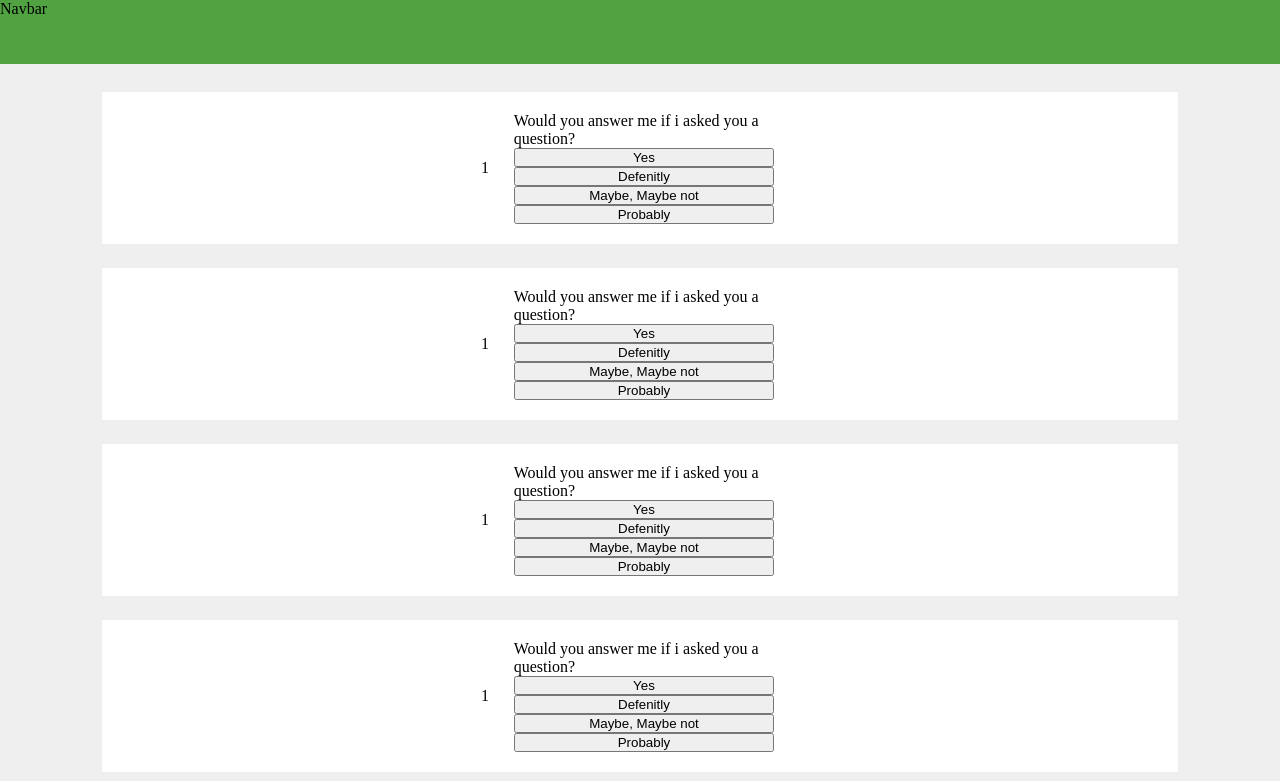
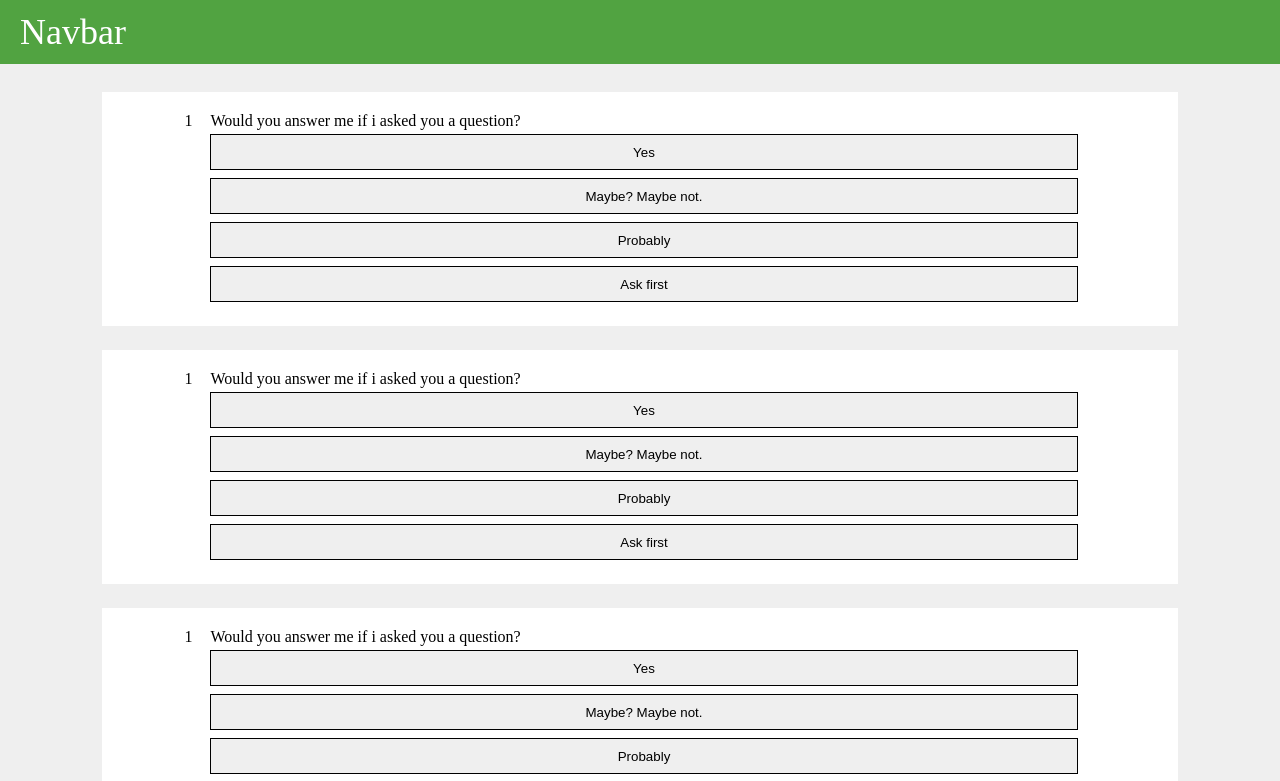
Before and after one commit to akishtp/CMS-quiz, a React (Create React App) app in the folder frontend/: page /test in a window 1280 px wide. Shown: the top 781 px of the page. Built offline with nearby package versions, Linux system fonts and the light colour scheme.

Commit message:
front looks cool

```diff
--- a/frontend/src/Components/Navbar/Navbar.css
+++ b/frontend/src/Components/Navbar/Navbar.css
@@ -1,4 +1,10 @@
 .navbar {
   height: 64px;
   background-color: #51a341;
+  color: #fff;
+  font-size: 36px;
+  display: flex;
+  justify-content: flex-start;
+  align-items: center;
+  padding: 0 20px;
 }
--- a/frontend/src/Components/Question/Question.css
+++ b/frontend/src/Components/Question/Question.css
@@ -1,6 +1,6 @@
 .question-card {
   display: flex;
-  align-items: center;
+  align-items: flex-start;
   justify-content: center;
   background-color: #fff;
   padding: 20px 0;
@@ -12,17 +12,22 @@
   align-items: center;
   justify-content: center;
   flex-direction: column;
+  width: 84%;
 }
 .question {
-  width: 84%;
+  width: 96%;
 }
 .question-card .options {
   display: flex;
   align-items: center;
   justify-content: center;
   flex-direction: column;
-  width: 84%;
+  width: 96%;
 }
 .question-card .options button {
   width: 100%;
+  height: 36px;
+  border: 1px solid #000;
+  border-radius: 0;
+  margin: 4px 0;
 }
--- a/frontend/src/Components/Question/Question.tsx
+++ b/frontend/src/Components/Question/Question.tsx
@@ -11,9 +11,9 @@ const Question: React.FC = () => {
         </div>
         <div className="options">
           <button>Yes</button>
-          <button>Defenitly</button>
-          <button>Maybe, Maybe not</button>
+          <button>Maybe? Maybe not.</button>
           <button>Probably</button>
+          <button>Ask first</button>
         </div>
       </form>
     </div>
--- a/frontend/src/Pages/Test/Test.tsx
+++ b/frontend/src/Pages/Test/Test.tsx
@@ -9,6 +9,11 @@ const Test: React.FC = () => {
       <Question />
       <Question />
       <Question />
+      <Question />
+      <Question />
+      <Question />
+      <Question />
+      <Question />
     </div>
   );
 };
```
